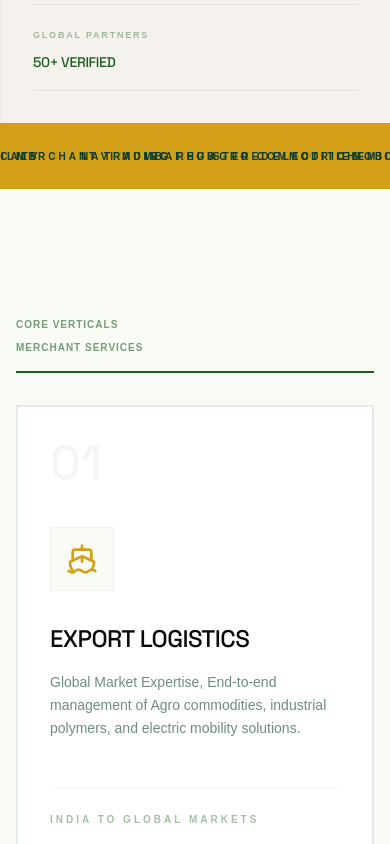
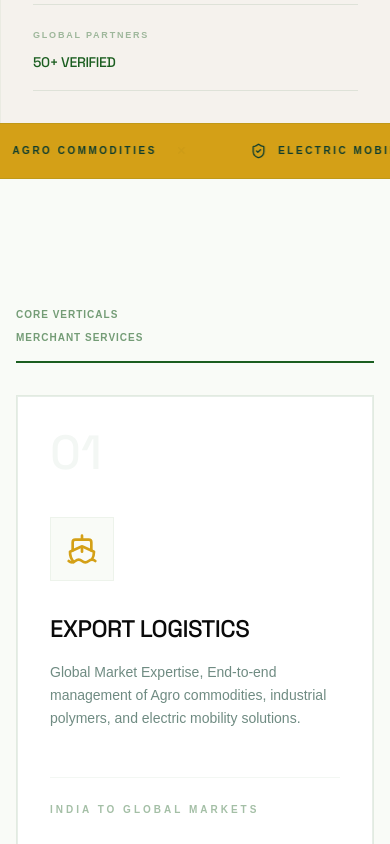
Before and after one commit to Adityaphophale/Shivaa-Om, a React (Vite) app: page / in a window 390 px wide. Shown: the part 1540-2384 px from the top of the page. Built offline with nearby package versions, Linux system fonts and the light colour scheme.

Commit message:
mobile UI

```diff
--- a/src/components/layout/Footer.tsx
+++ b/src/components/layout/Footer.tsx
@@ -1,12 +1,30 @@
 import { Link } from "react-router-dom";
-import { Mail, Phone, MapPin, ArrowRight, Instagram, Linkedin, Facebook } from "lucide-react";
+import { Mail, Phone, MapPin, ArrowRight } from "lucide-react";
+
+const QUICK_LINKS = [
+  { name: 'Home', path: '/' },
+  { name: 'About Us', path: '/about' },
+  { name: 'Products', path: '/products' },
+  { name: 'Trade Activities', path: '/trade-activities' }, // Corrected path
+  { name: 'Blog', path: '/blog' },
+  { name: 'Contact', path: '/contact' }
+];
+
+const CORE_TRADE_LINKS = [
+  { name: 'Export - India - Global Markets', path: '/export' },
+  { name: 'Import  Global Markets - India', path: '/import' },
+  { name: 'Agro Commodities', path: '/products' },
+  { name: 'Electric Mobility', path: '/products' },
+  { name: 'Industrial Chemicals', path: '/products' }
+];
 
 export default function Footer() {
   return (
-    <footer className="bg-brand-green-deep text-brand-off-white pt-20 pb-10">
-      <div className="max-w-7xl mx-auto px-4 sm:px-6 grid grid-cols-1 md:grid-cols-2 lg:grid-cols-4 gap-12 mb-20">
-        <div>
-           <div className="mb-6">
+    <footer className="bg-brand-green-deep text-brand-off-white pt-20 pb-10 text-center md:text-left">
+      <div className="max-w-7xl mx-auto px-4 sm:px-6 grid grid-cols-1 md:grid-cols-2 lg:grid-cols-4 gap-12 lg:gap-8 mb-20">
+        {/* Column 1: Company Info */}
+        <div className="flex flex-col items-center md:items-start">
+           <div className="mb-6 text-center md:text-left">
               <span className="text-xl font-display font-bold tracking-widest text-white block leading-none">
                 SHIVAA OM GLOBE TRADE
               </span>
@@ -14,48 +32,19 @@ export default function Footer() {
                 Private Limited · EXIM
               </span>
            </div>
-           <p className="text-sm text-brand-off-white/60 leading-relaxed mb-8">
+           <p className="text-sm text-brand-off-white/60 leading-relaxed max-w-xs">
              Connecting India to the world through trusted global trade solutions across agro commodities, electric mobility, chemicals, and more.
            </p>
-           <div className="flex gap-4">
-             <a href="#" className="w-10 h-10 rounded-full border border-white/10 flex items-center justify-center hover:bg-brand-gold hover:border-brand-gold transition-all">
-                <Linkedin className="w-4 h-4" />
-             </a>
-             <a href="#" className="w-10 h-10 rounded-full border border-white/10 flex items-center justify-center hover:bg-brand-gold hover:border-brand-gold transition-all">
-                <Instagram className="w-4 h-4" />
-             </a>
-             <a href="#" className="w-10 h-10 rounded-full border border-white/10 flex items-center justify-center hover:bg-brand-gold hover:border-brand-gold transition-all">
-                <Facebook className="w-4 h-4" />
-             </a>
-           </div>
         </div>
 
-        <div>
+        {/* Column 2: Quick Links */}
+        <div className="flex flex-col items-center md:items-start">
           <h4 className="font-display text-lg mb-8 uppercase tracking-widest text-brand-gold">Quick Links</h4>
           <ul className="space-y-4">
-            {['Home', 'About Us', 'Products', 'Trade Activities', 'Blog', 'Contact'].map(link => (
-              <li key={link}>
-                <Link to={link === 'Home' ? '/' : `/${link.toLowerCase().replace('us', '').replace(' ', '')}`} className="text-sm text-brand-off-white/60 hover:text-brand-gold transition-colors flex items-center gap-2 group">
+            {QUICK_LINKS.map(link => (
+              <li key={link.name}>
+                <Link to={link.path} className="text-sm text-brand-off-white/60 hover:text-brand-gold transition-colors duration-300 flex items-center justify-center md:justify-start gap-2 group">
                   <ArrowRight className="w-3 h-3 transition-transform group-hover:translate-x-1" />
-                  {link}
-                </Link>
-              </li>
-            ))}
-          </ul>
-        </div>
-
-        <div>
-          <h4 className="font-display text-lg mb-8 uppercase tracking-widest text-brand-gold">Core Trade</h4>
-          <ul className="space-y-4">
-            {[
-              { name: 'Export - India - Global Markets ', path: '/export' },
-              { name: 'Import  Global Markets - India', path: '/import' },
-              { name: 'Agro Commodities', path: '/products' },
-              { name: 'Electric Mobility', path: '/products' },
-              { name: 'Industrial Chemicals', path: '/products' }
-            ].map(link => (
-              <li key={link.name}>
-                <Link to={link.path} className="text-sm text-brand-off-white/60 hover:text-brand-gold transition-colors block">
                   {link.name}
                 </Link>
               </li>
@@ -63,47 +52,63 @@ export default function Footer() {
           </ul>
         </div>
 
-        <div>
+        {/* Column 3: Core Trade */}
+        <div className="flex flex-col items-center md:items-start">
+          <h4 className="font-display text-lg mb-8 uppercase tracking-widest text-brand-gold">Core Trade</h4>
+          <ul className="space-y-4">
+            {CORE_TRADE_LINKS.map(link => (
+              <li key={link.name}>
+                <Link to={link.path} className="text-sm text-brand-off-white/60 hover:text-brand-gold transition-colors duration-300 block">
+                  {link.name}
+                </Link>
+              </li>
+            ))}
+          </ul>
+        </div>
+
+        {/* Column 4: Contact Us */}
+        <div className="flex flex-col items-center md:items-start">
            <h4 className="font-display text-lg mb-8 uppercase tracking-widest text-brand-gold">Contact Us</h4>
            <div className="space-y-6">
-              <div className="flex gap-4">
+              <a href="https://www.google.com/maps/search/?api=1&query=19.0262789,73.0903117" target="_blank" rel="noopener noreferrer" className="flex gap-4 text-left hover:opacity-80 transition-opacity duration-300">
                  <div className="w-10 h-10 bg-brand-green-forest rounded-lg flex items-center justify-center shrink-0">
                     <MapPin className="w-5 h-5 text-brand-gold" />
                  </div>
                  <div className="text-sm">
                     <p className="font-semibold text-white">Head Office</p>
-                    <p className="text-brand-off-white/60">Office Number 9, Jay Ganesh Ji CHS, Plot No. 34, Sector 36, Kamothe, Panvel, Navi Mumbai – 410209</p>
+                    <p className="text-brand-off-white/60 max-w-xs">Office Number 9, Jay Ganesh Ji CHS, Plot No. 34, Sector 36, Kamothe, Panvel, Navi Mumbai – 410209</p>
                  </div>
-              </div>
-              <div className="flex gap-4">
+              </a>
+              <a href="tel:+919152573356" className="flex gap-4 text-left hover:opacity-80 transition-opacity duration-300">
                  <div className="w-10 h-10 bg-brand-green-forest rounded-lg flex items-center justify-center shrink-0">
                     <Phone className="w-5 h-5 text-brand-gold" />
                  </div>
                  <div className="text-sm">
                     <p className="font-semibold text-white">Phone</p>
-                    <p className="text-brand-off-white/60">+91 9152573356</p>
+                    <p className="text-brand-off-white/60 hover:text-brand-gold transition-colors duration-300">+91 9152573356</p>
                  </div>
-              </div>
-              <div className="flex gap-4">
+              </a>
+              <a href="mailto:ops@shivaaomglobetrade.com" className="flex gap-4 text-left hover:opacity-80 transition-opacity duration-300">
                  <div className="w-10 h-10 bg-brand-green-forest rounded-lg flex items-center justify-center shrink-0">
                     <Mail className="w-5 h-5 text-brand-gold" />
                  </div>
                   <div className="text-sm">
                     <p className="font-semibold text-white">Email</p>
-                    <p className="text-brand-off-white/60">ops@shivaaomglobetrade.com</p>
+                    <p className="text-brand-off-white/60 hover:text-brand-gold transition-colors duration-300">ops@shivaaomglobetrade.com</p>
                   </div>
-              </div>
+              </a>
            </div>
         </div>
       </div>
 
+      {/* Footer Bottom */}
       <div className="max-w-7xl mx-auto px-4 sm:px-6 pt-10 border-t border-white/5 flex flex-col md:flex-row justify-between items-center gap-6">
-        <div className="flex flex-col items-center md:items-start gap-3">
+        <div className="flex flex-col items-center md:items-start gap-3 text-center md:text-left">
           <p className="text-xs text-brand-off-white/40">
             © {new Date().getFullYear()} Shivaa Om Globe Trade Private Limited. All rights reserved. Registered IEC Company.
           </p>
           <p className="text-xs text-brand-off-white/40">
-            Design & Developed by <a href="https://www.innovexxa.com/" target="_blank" rel="noopener noreferrer" className="text-brand-off-white/40 hover:text-brand-gold hover:underline transition-colors duration-250">Innovexxa</a>
+            Design & Developed by <a href="https://www.innovexxa.com/" target="_blank" rel="noopener noreferrer" className="text-brand-off-white/60 hover:text-brand-gold hover:underline transition-colors duration-300">Innovexxa</a>
           </p>
         </div>
       </div>
--- a/src/index.css
+++ b/src/index.css
@@ -198,3 +198,56 @@
     @apply font-sans;
     }
 }
+
+/* Ticker / marquee styles */
+.ticker {
+  @apply overflow-hidden relative border-y border-brand-green-forest/10 bg-brand-gold;
+  height: 56px; /* fixed height to prevent layout shifts */
+  display: flex;
+  align-items: center; /* vertical center */
+}
+.ticker-inner {
+  display: flex;
+  align-items: center;
+  width: 100%;
+  height: 100%;
+  white-space: nowrap;
+  padding: 0 1.25rem; /* consistent horizontal padding */
+  box-sizing: border-box;
+}
+.ticker-track {
+  display: flex;
+  align-items: center;
+  gap: 3.5rem;
+  white-space: nowrap;
+  will-change: transform;
+  animation: marquee 36s linear infinite;
+  min-width: max-content; /* ensure track fits its content without shrinking */
+}
+.ticker-item {
+  display: inline-flex;
+  align-items: center;
+  gap: 0.75rem;
+  line-height: 1; /* prevent vertical misalignment */
+  flex: 0 0 auto; /* prevent items from shrinking/overlapping */
+}
+.ticker-item .dot-sep {
+  opacity: 0.2;
+  margin: 0 0.5rem;
+}
+
+@keyframes marquee {
+  from { transform: translateX(0); }
+  to { transform: translateX(-50%); }
+}
+
+/* Responsive adjustments */
+@media (min-width: 640px) {
+  .ticker { height: 60px; }
+  .ticker-inner { padding: 0 2rem; }
+  .ticker-item span { font-size: 0.9rem; }
+}
+@media (min-width: 1024px) {
+  .ticker { height: 64px; }
+  .ticker-item span { font-size: 1rem; }
+}
--- a/src/pages/Home.tsx
+++ b/src/pages/Home.tsx
@@ -109,22 +109,31 @@ export default function Home() {
       </section>
 
       {/* Ticker */}
-      <div className="bg-brand-gold py-5 overflow-hidden border-y border-brand-green-forest/10 z-20 relative">
-        <motion.div
-          animate={{ x: [0, -1500] }}
-          transition={{ repeat: Infinity, duration: 40, ease: "linear" }}
-          className="flex whitespace-nowrap gap-16 items-center"
-        >
-          {Array(15).fill([
-            "IEC REGISTERED", "AGRO COMMODITIES", "ELECTRIC MOBILITY", "CHEMICALS", "MERCHANT TRADING", "NAVI MUMBAI HUB"
-          ]).flat().map((item, i) => (
-            <div key={i} className="flex items-center gap-4">
-              <ShieldCheck className="w-4 h-4 text-brand-green-deep" />
-              <span className="text-[10px] font-bold uppercase tracking-[0.3em] text-brand-green-deep">{item}</span>
-              <span className="text-brand-green-deep/20 mx-4">×</span>
-            </div>
-          ))}
-        </motion.div>
+      <div className="ticker z-20">
+        <div className="ticker-inner">
+          <div className="ticker-track" aria-hidden="false">
+            {[
+              "IEC REGISTERED", "AGRO COMMODITIES", "ELECTRIC MOBILITY", "CHEMICALS", "MERCHANT TRADING", "NAVI MUMBAI HUB"
+            ].map((item, i) => (
+              <div key={`a-${i}`} className="ticker-item">
+                <ShieldCheck className="w-4 h-4 text-brand-green-deep" />
+                <span className="text-[10px] sm:text-sm font-bold uppercase tracking-[0.25em] text-brand-green-deep">{item}</span>
+                <span className="dot-sep text-brand-green-deep/20">×</span>
+              </div>
+            ))}
+
+            {/* duplicate for continuous seamless scroll */}
+            {[
+              "IEC REGISTERED", "AGRO COMMODITIES", "ELECTRIC MOBILITY", "CHEMICALS", "MERCHANT TRADING", "NAVI MUMBAI HUB"
+            ].map((item, i) => (
+              <div key={`b-${i}`} className="ticker-item" aria-hidden="true">
+                <ShieldCheck className="w-4 h-4 text-brand-green-deep" />
+                <span className="text-[10px] sm:text-sm font-bold uppercase tracking-[0.25em] text-brand-green-deep">{item}</span>
+                <span className="dot-sep text-brand-green-deep/20">×</span>
+              </div>
+            ))}
+          </div>
+        </div>
       </div>
 
       {/* Main Focus Areas */}
@@ -272,23 +281,23 @@ export default function Home() {
       </section>
 
       {/* Unified CTA */}
-      <section className="bg-brand-gold py-24">
+      <section className="bg-brand-green-forest py-24">
          <div className="max-w-4xl mx-auto px-4 sm:px-6 text-center">
-            <h2 className="text-3xl sm:text-4xl lg:text-7xl font-display font-medium text-brand-green-deep mb-8 leading-[0.9] tracking-tighter">
-              TRADE BEYOND <br /> <span>BOUNDARIES</span>
+            <h2 className="text-3xl sm:text-4xl lg:text-6xl font-display font-medium text-brand-gold mb-8 leading-tight tracking-tight">
+              Ready to Expand Your Global Business?
             </h2>
-            <p className="text-brand-green-deep/70 mb-12 max-w-xl mx-auto text-sm leading-relaxed uppercase tracking-widest font-bold">
-               Professional Procurement · Secure Logistics · Global Fulfillment
+            <p className="text-brand-off-white/70 mb-12 max-w-2xl mx-auto text-sm leading-relaxed">
+               Connect with our export specialists for customized sourcing solutions, international trade assistance, and competitive quotations tailored to your business needs.
             </p>
             <div className="flex flex-col sm:flex-row justify-center gap-4">
-               <Link to="/contact">
-                  <Button className="bg-brand-green-deep text-white hover:bg-brand-green-forest px-12 h-16 text-[10px] font-bold uppercase tracking-[0.2em] rounded-none">
-                    Contact Trade Desk
+               <Link to="/enquiry">
+                  <Button className="bg-brand-gold text-brand-green-deep hover:bg-white px-12 h-16 text-[10px] font-bold uppercase tracking-[0.2em] rounded-none w-full sm:w-auto">
+                    Request a Quote
                   </Button>
                </Link>
-               <Link to="/enquiry">
-                  <Button variant="outline" className="border-brand-green-deep/20 text-brand-green-deep hover:bg-white/20 px-12 h-16 text-[10px] font-bold uppercase tracking-[0.2em] rounded-none">
-                    Submit RFQ
+               <Link to="/contact">
+                  <Button variant="outline" className="border-white/30 text-white hover:bg-white hover:text-brand-green-deep px-12 h-16 text-[10px] font-bold uppercase tracking-[0.2em] rounded-none w-full sm:w-auto">
+                    Contact Us
                   </Button>
                </Link>
             </div>
```
Also changed, not shown: src/pages/TradeActivities.tsx (+39 -16 lines).
